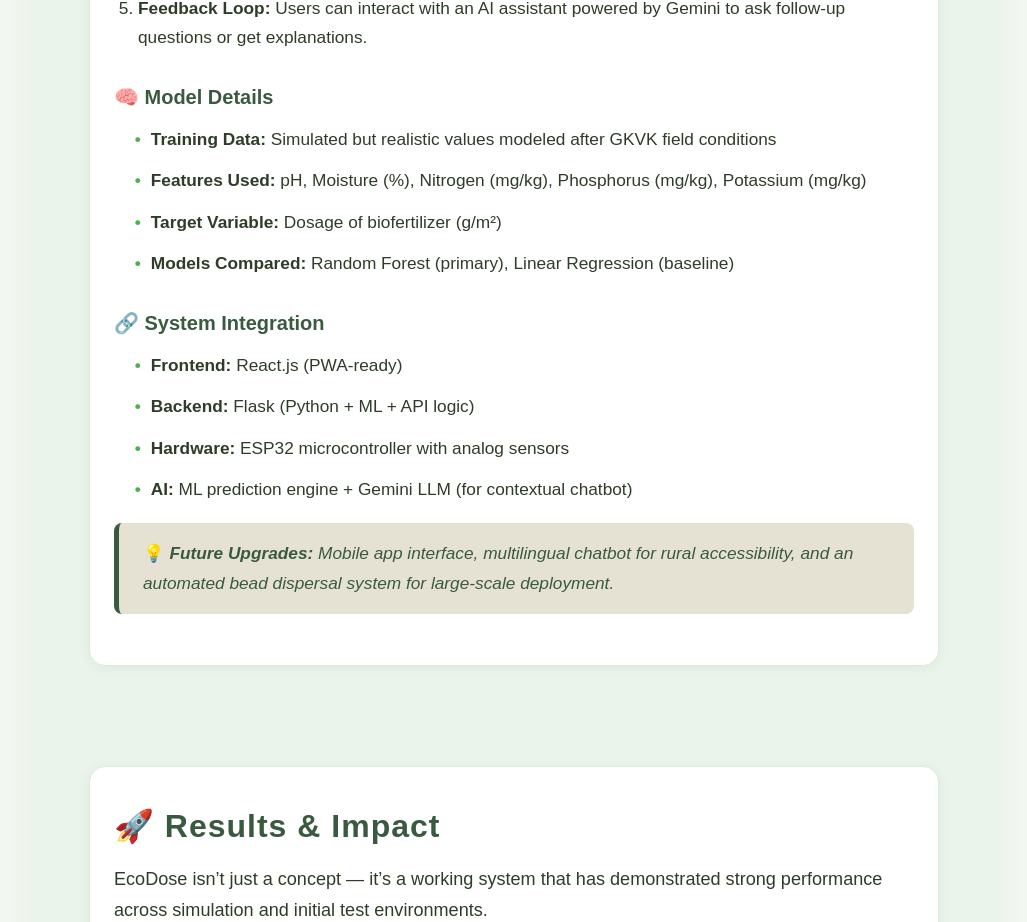
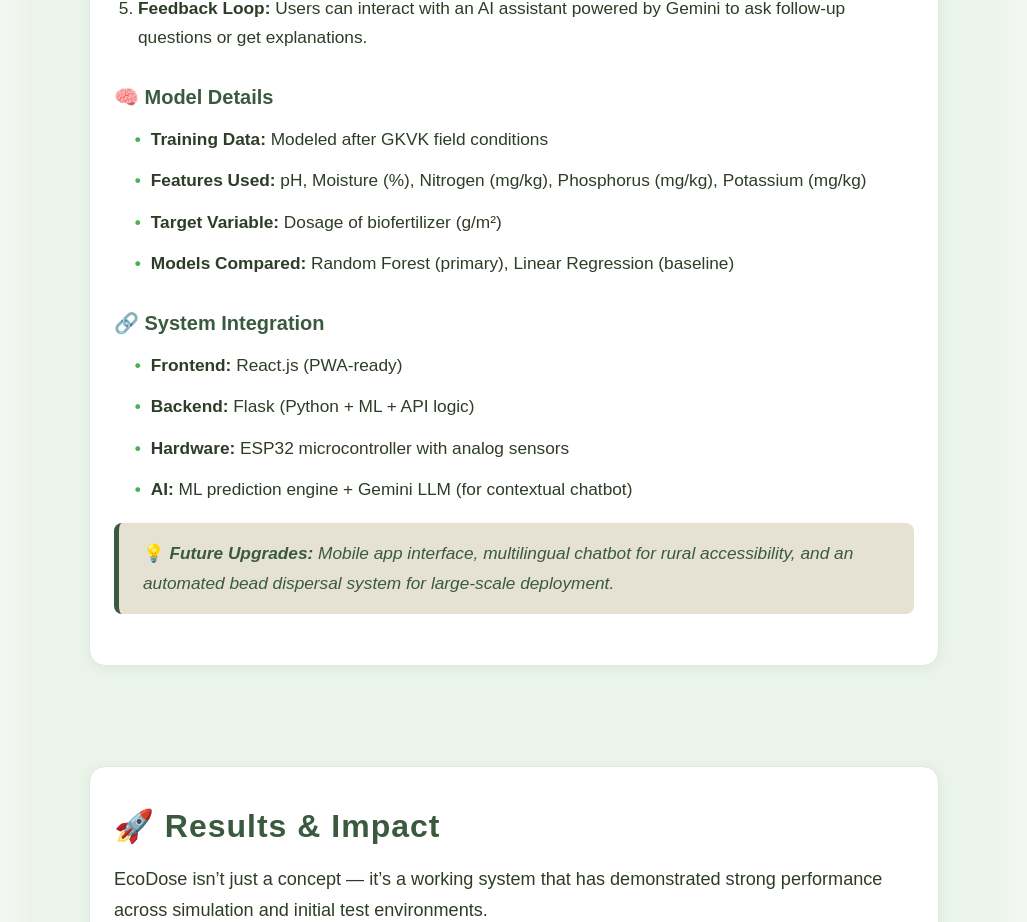
Before and after one commit to varunaditya27/EcoDose, a React (Vite) app in the folder web-app/frontend/: page / in a window 1280 px wide. Shown: the part 4655-5577 px from the top of the page, without its empty margins (126-1153 px from the left). Built offline with nearby package versions, Linux system fonts and the light colour scheme.

Commit message:
Update training data description in HowEcoDoseWorks component for clarity.

```diff
--- a/web-app/frontend/src/components/HowEcoDoseWorks.jsx
+++ b/web-app/frontend/src/components/HowEcoDoseWorks.jsx
@@ -17,7 +17,7 @@ const HowEcoDoseWorks = () => (
     </ol>
     <h3 className="how-subhead">🧠 Model Details</h3>
     <ul className="custom-list">
-      <li><strong>Training Data:</strong> Simulated but realistic values modeled after GKVK field conditions</li>
+      <li><strong>Training Data:</strong> Modeled after GKVK field conditions</li>
       <li><strong>Features Used:</strong> pH, Moisture (%), Nitrogen (mg/kg), Phosphorus (mg/kg), Potassium (mg/kg)</li>
       <li><strong>Target Variable:</strong> Dosage of biofertilizer (g/m²)</li>
       <li><strong>Models Compared:</strong> Random Forest (primary), Linear Regression (baseline)</li>
```
